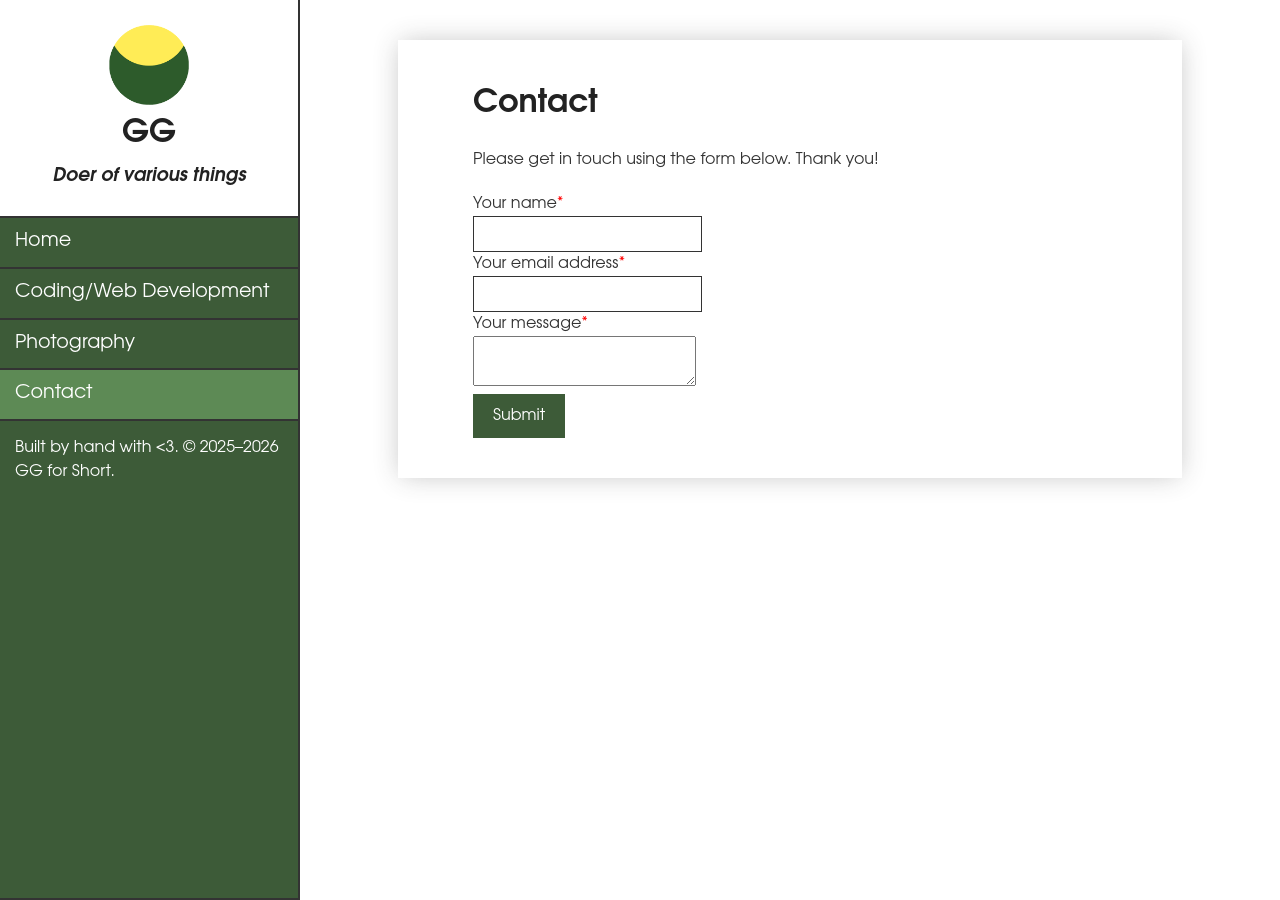
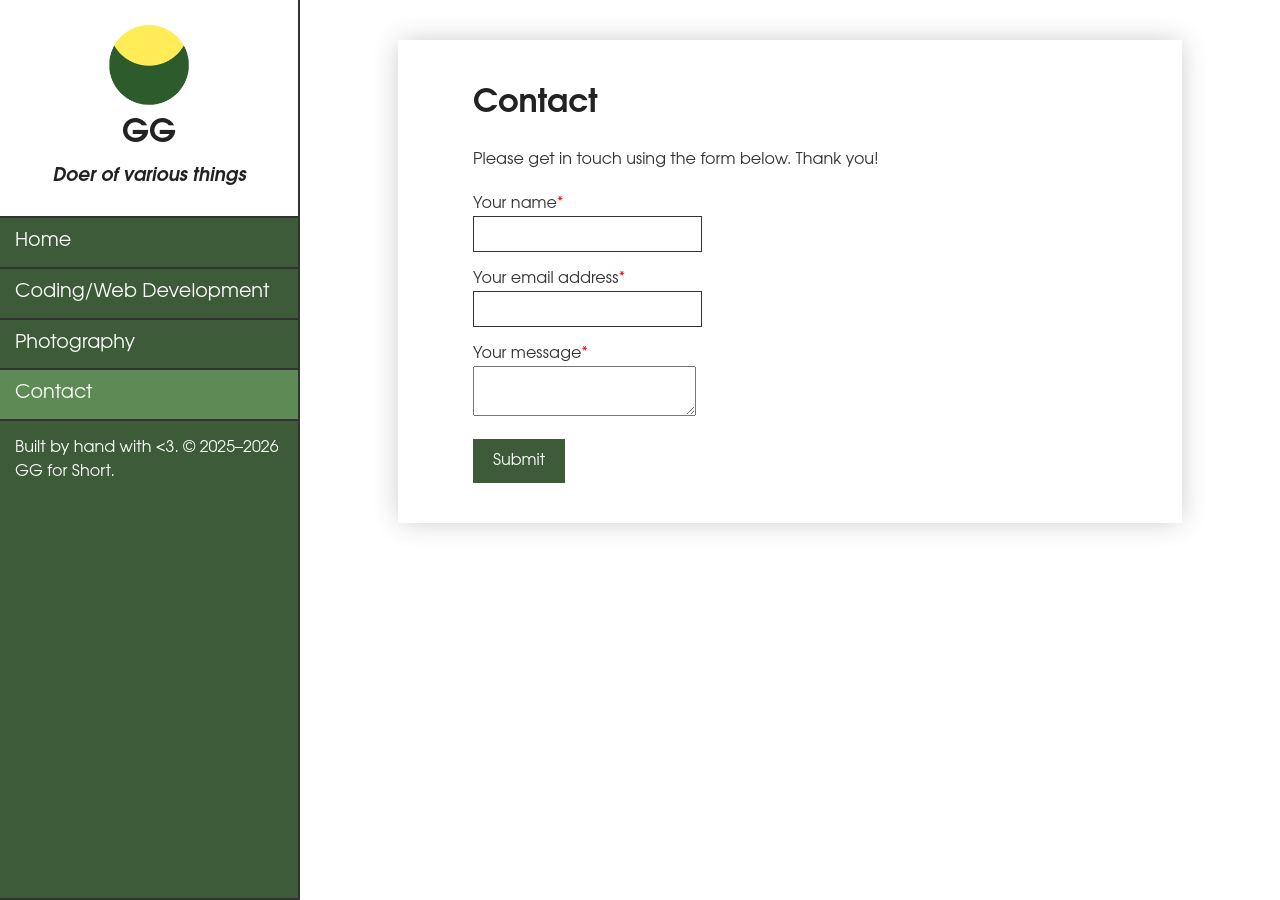
Before and after one commit to ggforshort/ggforshort.github.io, a Jekyll site: the page built from contact.md, in a window 1280 px wide. Built offline with Jekyll 4.4.1, drawn with Linux system fonts in a browser that asks for light colours.

Commit message:
Update contact.md

```diff
--- a/contact.md
+++ b/contact.md
@@ -4,22 +4,25 @@ layout: default
 ---
 Please get in touch using the form below. Thank you!
 
-<form
-  action="https://formspree.io/f/xwvozzjy"
-  method="POST"
->
-  <label>
-    Your name<span style="color:red">&ast;</span><br>
-    <input type="text" name="name" required>
-  </label><br>
+<form action="https://formspree.io/f/xwvozzjy" method="POST">
+  <div class="field-wrapper">
+    <label>
+      Your name<span style="color:red">&ast;</span><br>
+      <input type="text" name="name" required>
+    </label>
+  </div>
+  <div class="field-wrapper">
   <label>
     Your email address<span style="color:red">&ast;</span><br>
     <input type="email" name="email" required>
   </label><br>
-  <label>
-    Your message<span style="color:red">&ast;</span><br>
-    <textarea name="message" required></textarea>
-  </label><br>
+  </div>
+  <div class="field-wrapper">
+    <label>
+      Your message<span style="color:red">&ast;</span><br>
+      <textarea name="message" required></textarea>
+    </label><br>
+  </div>
   <button type="submit">Submit</button>
 </form>
 
```
